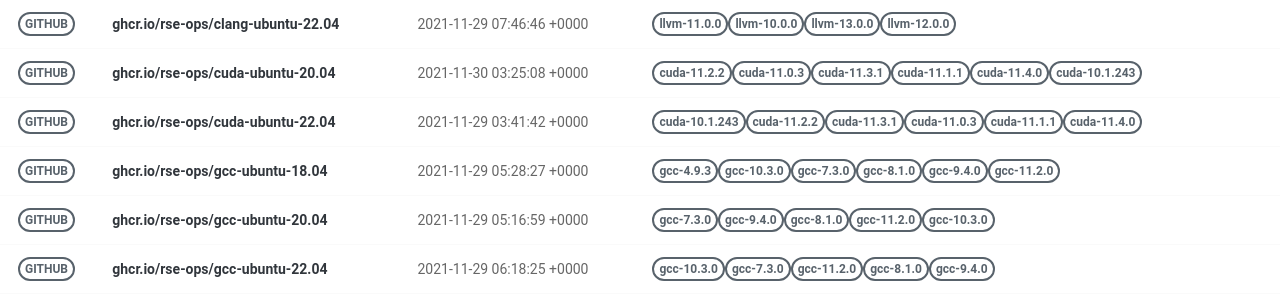
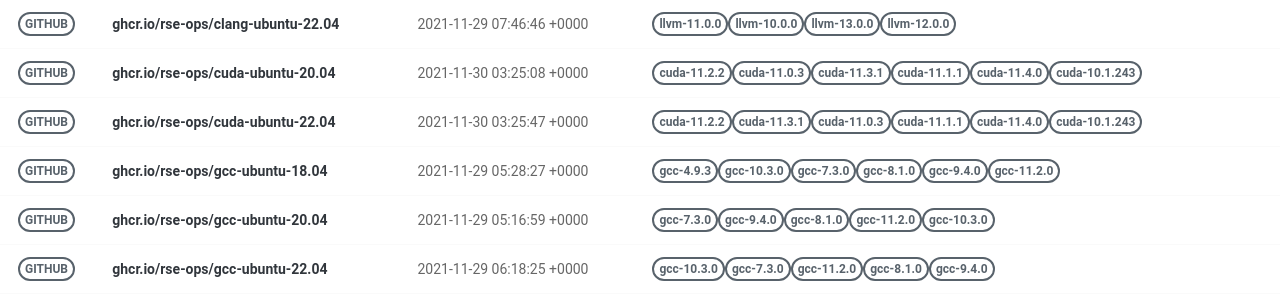
Before and after one commit to rse-ops/docker-images, a Jekyll site: the page built from pages/index.md, in a window 1280 px wide. Shown: the part 228-528 px from the top of the page. Built offline with Jekyll 4.4.1, drawn with Linux system fonts in a browser that asks for light colours; nearby versions of some CDN libraries.

Commit message:
Automated push to update library 2021-11-30

```diff
--- a/_library/ghcr.io-rse-ops-cuda-ubuntu-22.04.md
+++ b/_library/ghcr.io-rse-ops-cuda-ubuntu-22.04.md
@@ -1,14 +1,11 @@
 ---
 layout: container
 name: ghcr.io/rse-ops/cuda-ubuntu-22.04
-updated_at: 2021-11-29 03:41:42.665401
+updated_at: 2021-11-30 03:25:47.425105
 
 
 container_url: https://github.com/orgs/rse-ops/packages/container/package/cuda-ubuntu-22.04
 versions:
- - tag: cuda-10.1.243
-   dockerfile: https://github.com/rse-ops/docker-images/blob/main/ubuntu/cuda/Dockerfile
-   manifest: https://crane.ggcr.dev/manifest/ghcr.io/rse-ops/cuda-ubuntu-22.04:cuda-10.1.243
  - tag: cuda-11.2.2
    dockerfile: https://github.com/rse-ops/docker-images/blob/main/ubuntu/cuda/Dockerfile
    manifest: https://crane.ggcr.dev/manifest/ghcr.io/rse-ops/cuda-ubuntu-22.04:cuda-11.2.2
```
Also changed, not shown: other parts of _library/ghcr.io-rse-ops-cuda-ubuntu-22.04.md (+3 -0 lines).
